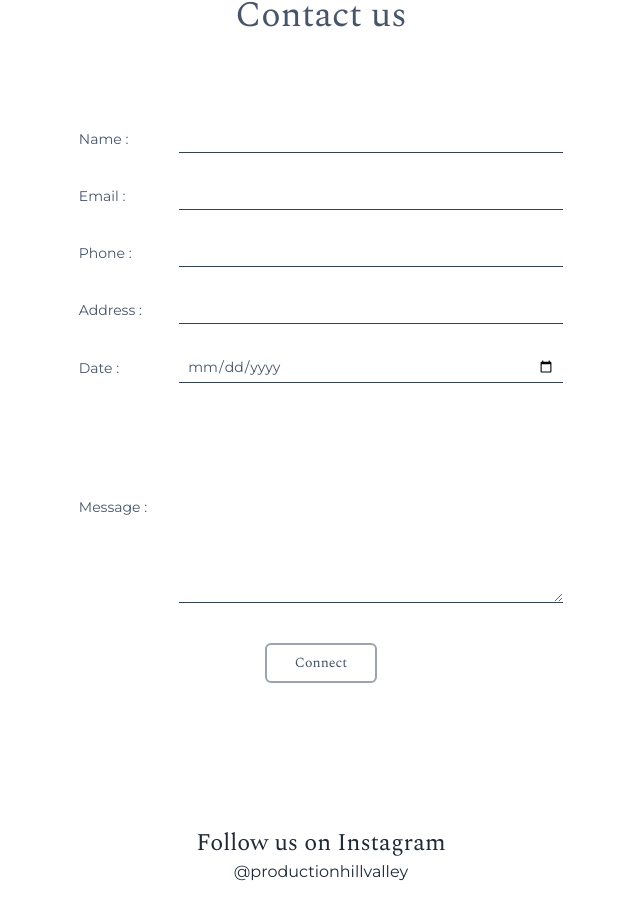
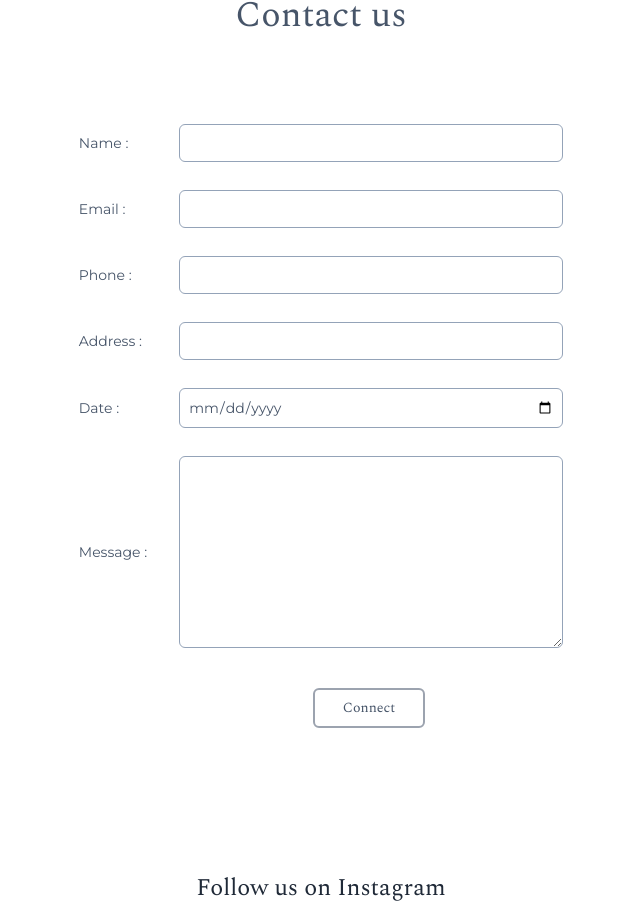
Before and after one commit to Alapottra-troj1n/hill-valley-production, a Next.js app: page / in a window 1280 px wide. Shown: the part 4397-5305 px from the top of the page, without its empty margins (319-959 px from the left). Built offline with nearby package versions, Linux system fonts and the light colour scheme; no server answers; the database is empty; a web font is replaced by a local one.

Commit message:
contact form fixed

```diff
--- a/components/ContactForm.jsx
+++ b/components/ContactForm.jsx
@@ -61,36 +61,36 @@ const ContactForm = () => {
 
                     <div className='flex flex-col xl:flex-row xl:items-center items-start xl:justify-between' >
                         <label htmlFor='clientName' className='lg:mr-8' >Name :</label>
-                        <input type="text" name="clientName" id="clientName" className="border-b border-slate-700 xl:w-96 py-1 px-2 w-full" />
+                        <input type="text" name="clientName" id="clientName" className="border rounded-md border-slate-400 xl:w-96 py-2 px-2 w-full" />
                     </div>
 
                     <div className='flex flex-col xl:flex-row xl:items-center items-start xl:justify-between' >
                         <label htmlFor='clientEmail' className='lg:mr-8' >Email :</label>
-                        <input type="text" name="clientEmail" id="clientEmail" className="border-b border-slate-700 xl:w-96 py-1 px-2 w-full" />
+                        <input type="text" name="clientEmail" id="clientEmail" className="border rounded-md border-slate-400 xl:w-96 py-2 px-2 w-full" />
                     </div>
 
                     <div className='flex flex-col xl:flex-row xl:items-center items-start xl:justify-between' >
                         <label htmlFor='clientPhone' className='lg:mr-8' >Phone :</label>
-                        <input type="tel" name="clientPhone" id="clientPhone" className="border-b border-slate-700 xl:w-96 py-1  px-2 w-full" />
+                        <input type="tel" name="clientPhone" id="clientPhone" className="border rounded-md border-slate-400 xl:w-96 py-2  px-2 w-full" />
                     </div>
 
                     <div className='flex flex-col xl:flex-row xl:items-center items-start xl:justify-between' >
                         <label htmlFor='clientAddress' className='lg:mr-8' >Address :</label>
-                        <input type="text" name="clientAddress" id="clientAddress" className="border-b border-slate-700 xl:w-96 py-1  px-2 w-full" />
+                        <input type="text" name="clientAddress" id="clientAddress" className="border rounded-md border-slate-400 xl:w-96 py-2  px-2 w-full" />
                     </div>
 
                     <div className='flex flex-col xl:flex-row xl:items-center items-start xl:justify-between' >
                         <label htmlFor='clientDate' className='lg:mr-8' >Date :</label>
-                        <input type="date" name="clientDate" id="clientDate" className="border-b border-slate-700 xl:w-96 py-1  px-2 w-full" />
+                        <input type="date" name="clientDate" id="clientDate" className="border rounded-md border-slate-400 xl:w-96 py-2  px-2 w-full" />
                     </div>
 
                     <div className='flex flex-col xl:flex-row xl:items-center items-start xl:justify-between' >
                         <label className='lg:mr-8' >Message :</label>
-                        <textarea onChange={(e) => setClientMsg(e.target.value)} className="border-b border-slate-700 lg:w-96 w-[80%]  h-48 p-2" />
+                        <textarea onChange={(e) => setClientMsg(e.target.value)} className="border rounded-md border-slate-400 lg:w-96 w-[100%]  h-48 p-2" />
 
                     </div>
 
-                    <div className='flex justify-center mt-3'><button type='submit' className='bg-transparent px-7 py-2 rounded-md  font-display text-md flex items-center gap-2  border-2 border-gray-400 hover:bg-main hover:border-main  hover:text-white transition-all' >Connect </button></div>
+                    <div className='flex justify-center mt-3 lg:ml-24'><button type='submit' className='bg-transparent px-7 py-2 rounded-md  font-display text-md flex items-center gap-2  border-2 border-gray-400 hover:bg-main hover:border-main  hover:text-white transition-all' >Connect </button></div>
 
                 </form>
             </div>
```
